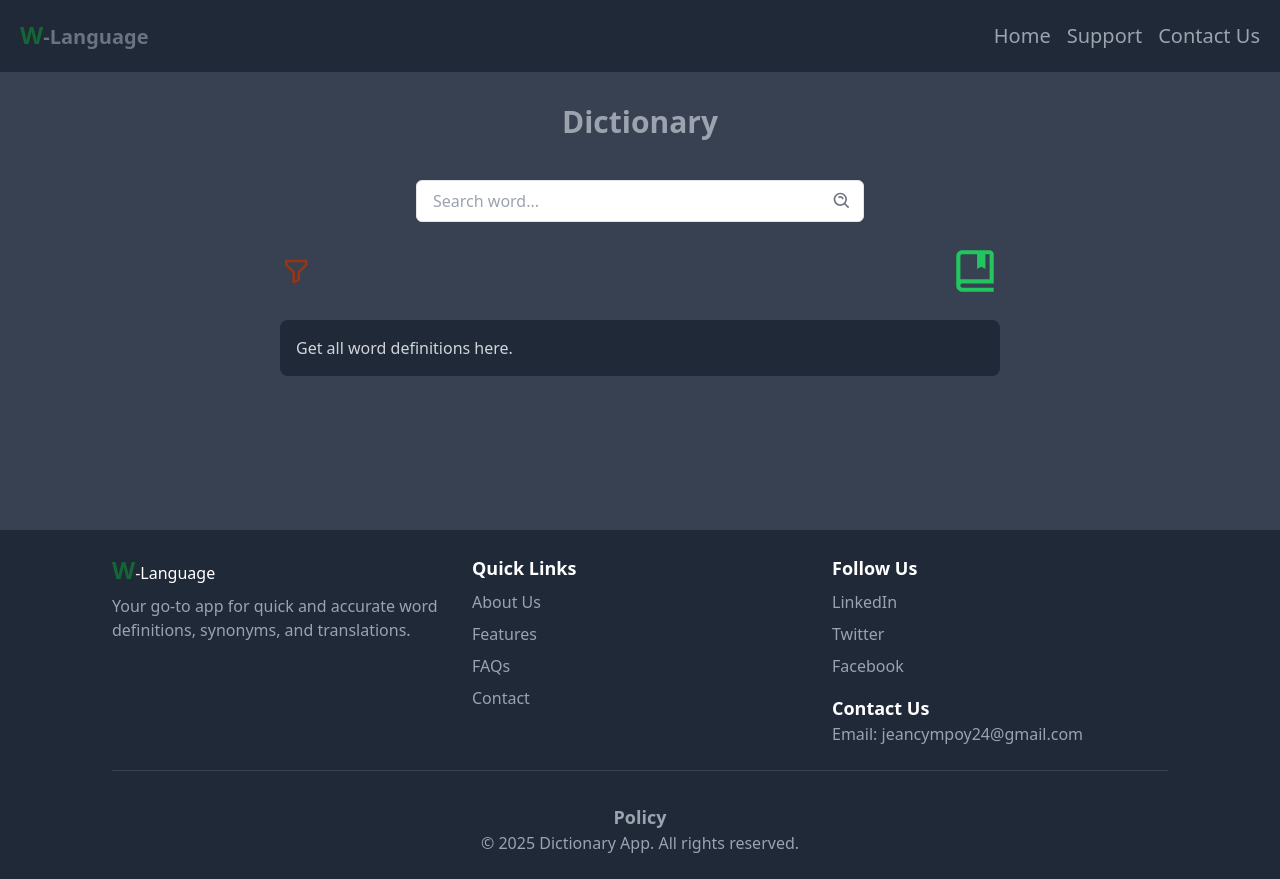
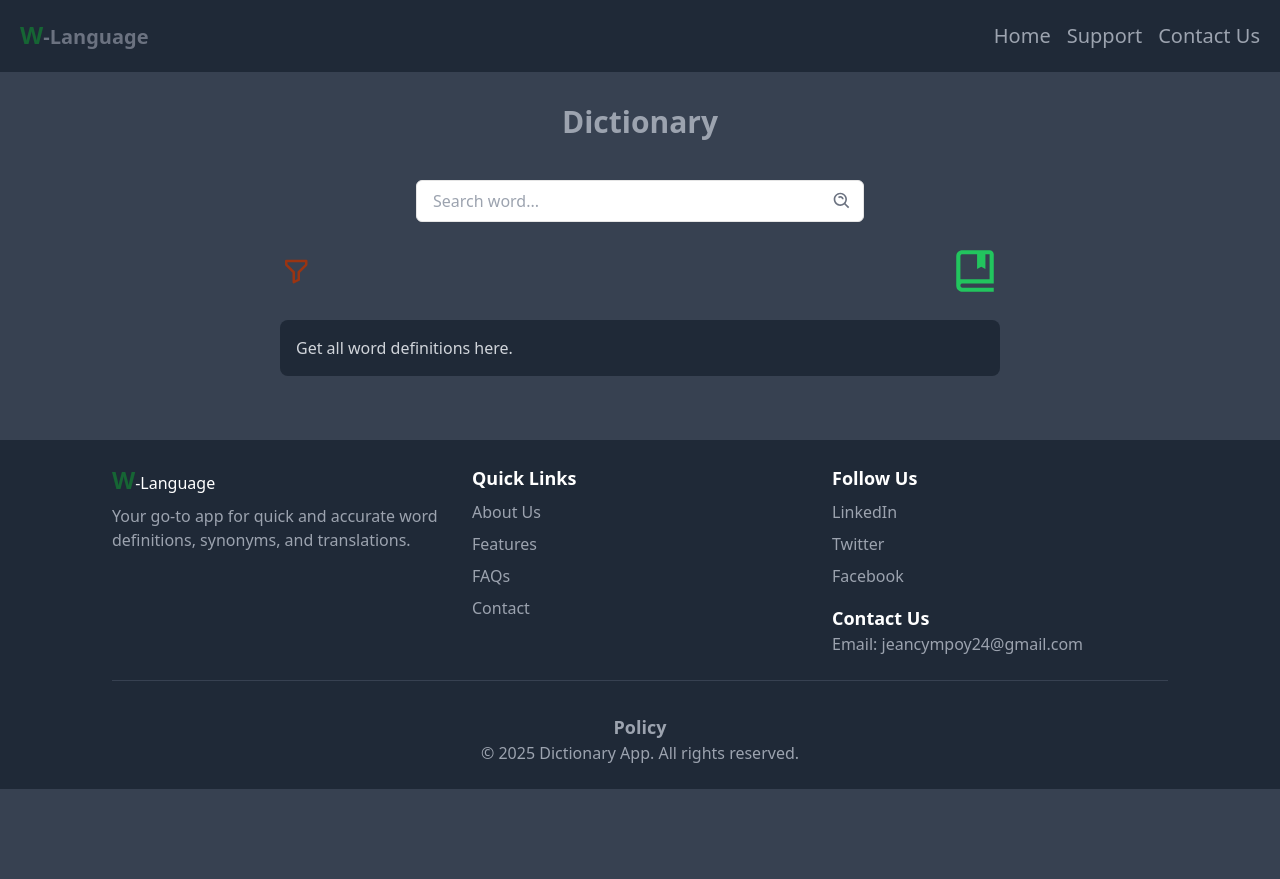
Before and after one commit to TechSupport84/dictionary, a React (Vite) app: page / in a window 1280 px wide. After the commit the page ends 800 px from the top, so only its background shows below. Built offline with nearby package versions, Linux system fonts and the light colour scheme.

Commit message:
updated Ads

```diff
--- a/src/components/GoogleAd.tsx
+++ b/src/components/GoogleAd.tsx
@@ -9,7 +9,7 @@ interface GoogleAdProps {
 // Extend the Window interface for TypeScript support
 declare global {
   interface Window {
-    adsbygoogle?: Array<Record<string, unknown>>;
+    adsbygoogle: Array<Record<string, unknown>>;
   }
 }
 
@@ -18,7 +18,7 @@ const GoogleAd: React.FC<GoogleAdProps> = ({ slot, format = "auto", fullWidthRes
     if (typeof window !== "undefined") {
       const scriptId = "adsbygoogle-js";
 
-      // Check if AdSense script is already loaded
+      // Check if AdSense script is already present
       if (!document.getElementById(scriptId)) {
         const script = document.createElement("script");
         script.id = scriptId;
@@ -29,23 +29,15 @@ const GoogleAd: React.FC<GoogleAdProps> = ({ slot, format = "auto", fullWidthRes
 
         // Ensure ads load only after script is ready
         script.onload = () => {
-          setTimeout(() => {
           if (window.adsbygoogle) {
             window.adsbygoogle.push({});
           }
-          }, 500); // Add slight delay to bypass tracking prevention
-        };
-
-        script.onerror = () => {
-          console.error("Google AdSense script failed to load.");
         };
       } else {
         // Script is already loaded, just push ads
-        setTimeout(() => {
         if (window.adsbygoogle) {
           window.adsbygoogle.push({});
         }
-        }, 500);
       }
     }
   }, []);
@@ -53,12 +45,11 @@ const GoogleAd: React.FC<GoogleAdProps> = ({ slot, format = "auto", fullWidthRes
   return (
     <ins
       className="adsbygoogle"
-      style={{ display: "block", minHeight: "90px" }} // Ensure height to avoid blank space
+      style={{ display: "block" }}
       data-ad-client="ca-pub-8628829898524808"
       data-ad-slot={slot}
       data-ad-format={format}
       data-full-width-responsive={fullWidthResponsive ? "true" : "false"}
-      data-adsbygoogle-status="done"
     ></ins>
   );
 };
```
Lines whose indentation alone changed are shown as unchanged.
